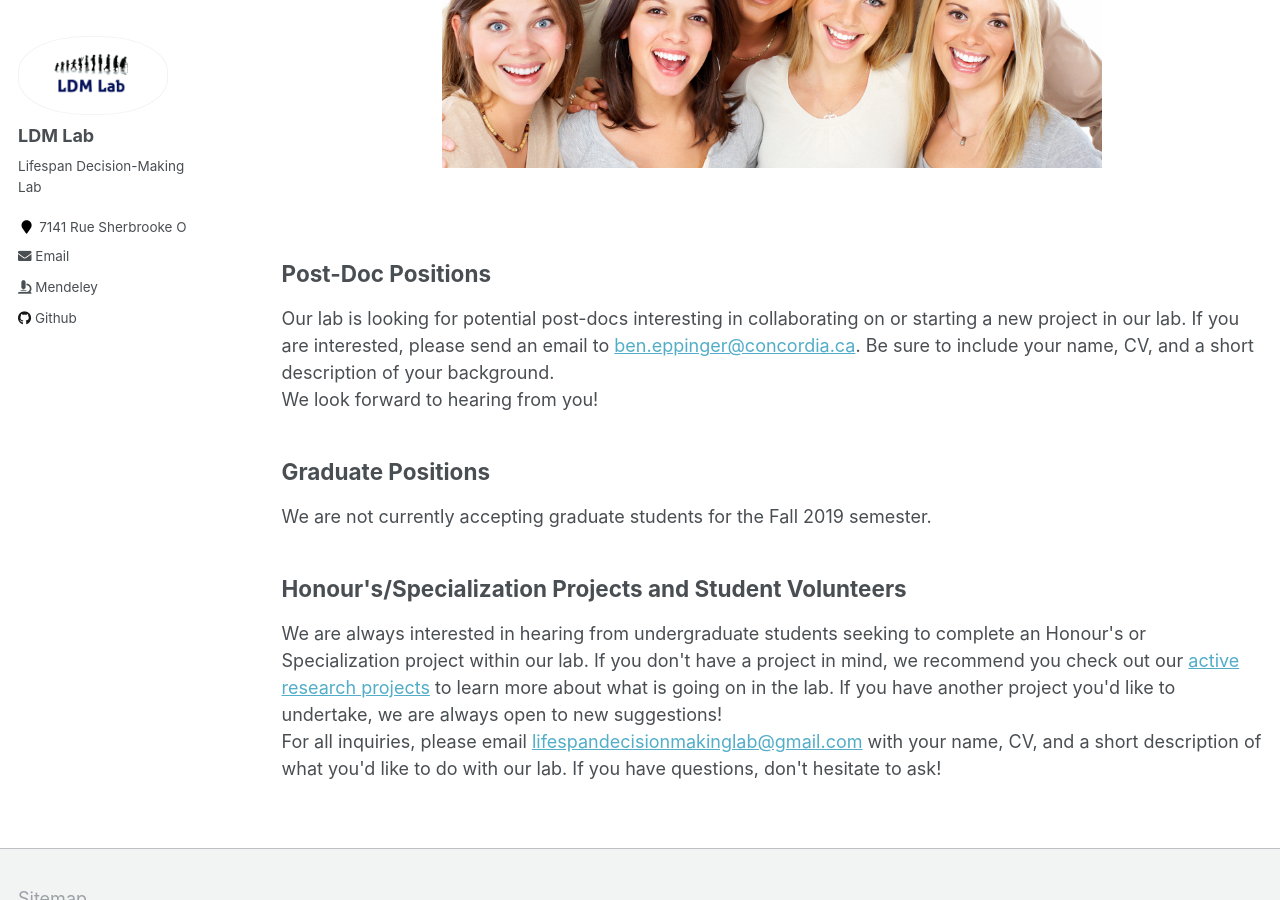
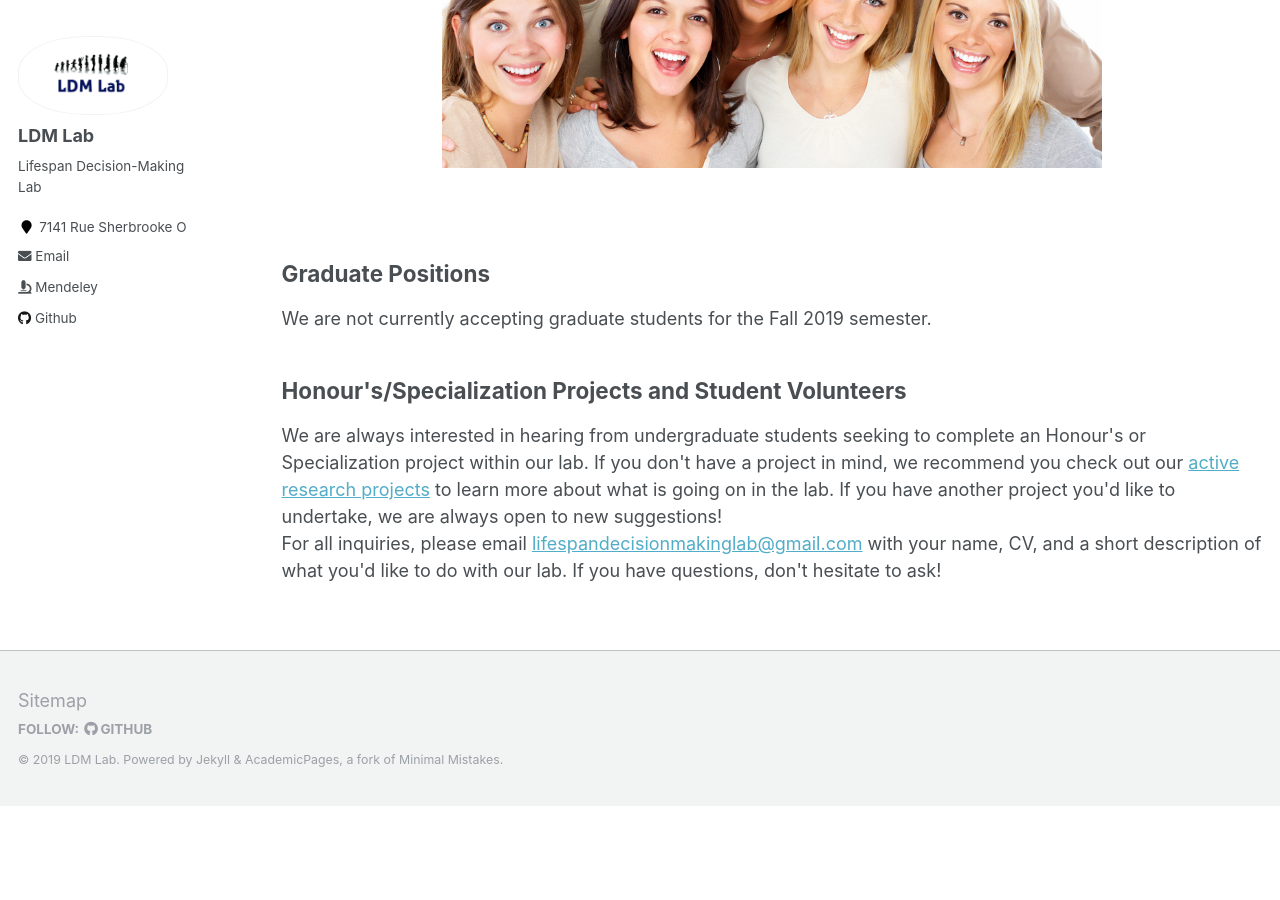
Before and after one commit to seandamiandevine/LDMLab.github.io, a Jekyll site: the page built from _pages/join-us.html, in a window 1280 px wide and 900 px high, scrolled down 410 px. Built offline with Jekyll 4.4.1, drawn with Linux system fonts in a browser that asks for light colours; after the commit the page ends 1216 px from its top, so only the background shows below that.

Commit message:
Update join-us.html

```diff
--- a/_pages/join-us.html
+++ b/_pages/join-us.html
@@ -10,11 +10,6 @@ author_profile: true
 <img style="border:20px solid white;" src = "/images/placeholder_group.jpeg" alt="Ben" height="700" width ="700">
 </center>
 <br>
-<h2>Post-Doc Positions</h2>
-  <p>Our lab is looking for potential post-docs interesting in collaborating on or starting a new project in our lab.
-  If you are interested, please send an email to <a href="mailto::ben.eppinger@concordia.ca">ben.eppinger@concordia.ca</a>.
-  Be sure to include your name, CV, and a short description of your background.<br>
-    We look forward to hearing from you!</p>
 <h2>Graduate Positions</h2>
     <p>We are not currently accepting graduate students for the Fall 2019 semester.</p>
  <h2>Honour's/Specialization Projects and Student Volunteers </h2>
```
